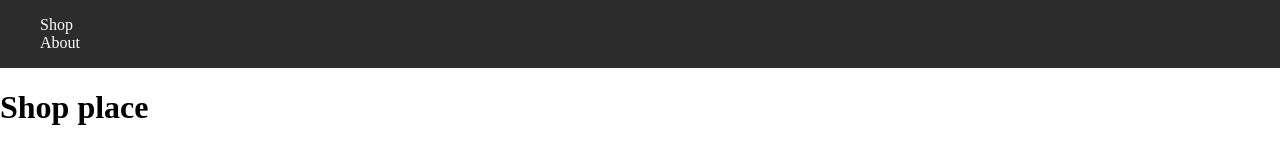
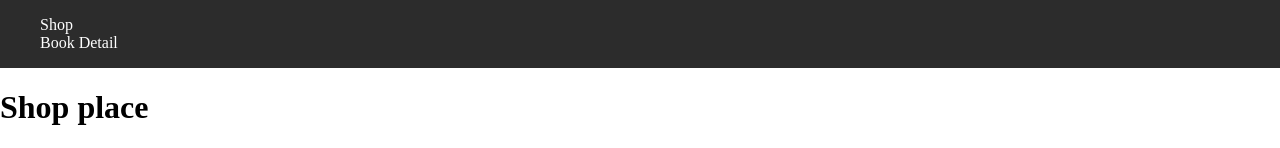
Before and after one commit to madax14/myshop, a React (Create React App) app in the folder client/: page / in a window 1280 px wide. Shown: the top 148 px of the page. Built offline with nearby package versions, Linux system fonts and the light colour scheme; no server answers.

Commit message:
Book Details

```diff
--- a/client/src/components/NavBar.jsx
+++ b/client/src/components/NavBar.jsx
@@ -10,7 +10,7 @@ function NavBar() {
                     <Link className="link" to="/">Shop</Link>
                 </li>
                 <li>
-                    <Link className="link" to="/About">About</Link>
+                    <Link className="link" to="/BookDetails">Book Detail</Link>
                 </li>
                 </ul>
             </nav>
```
